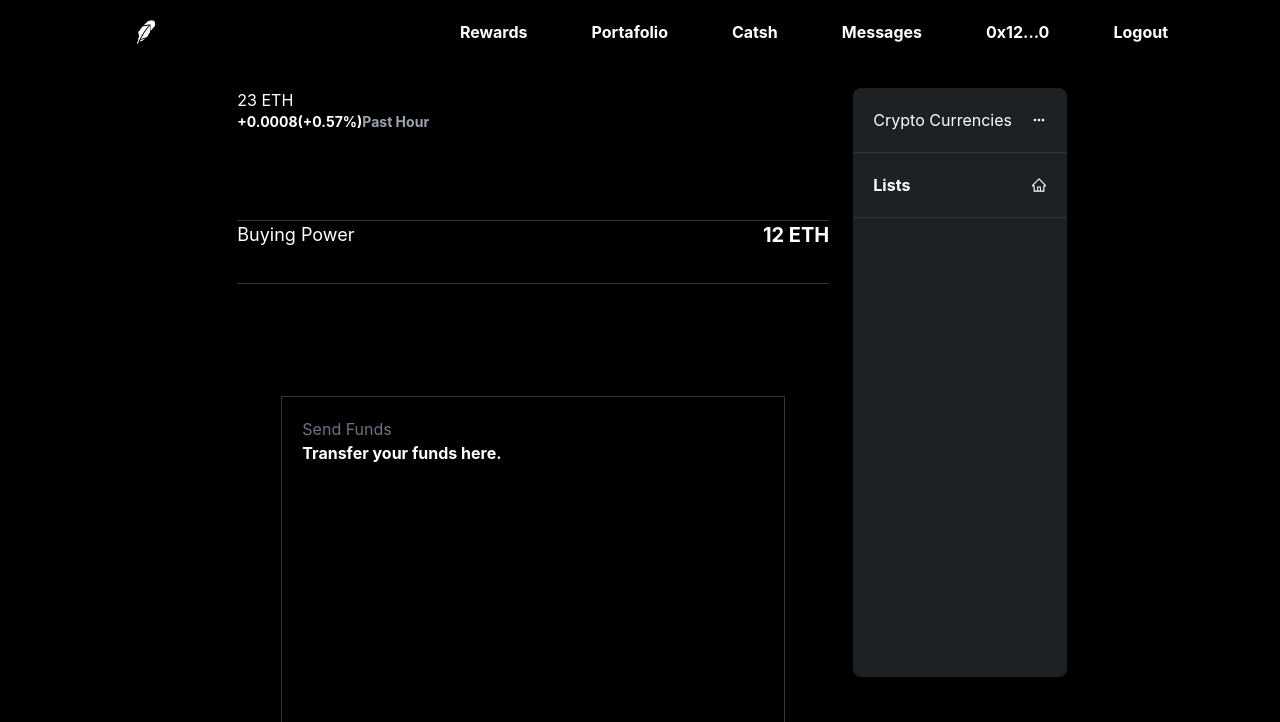
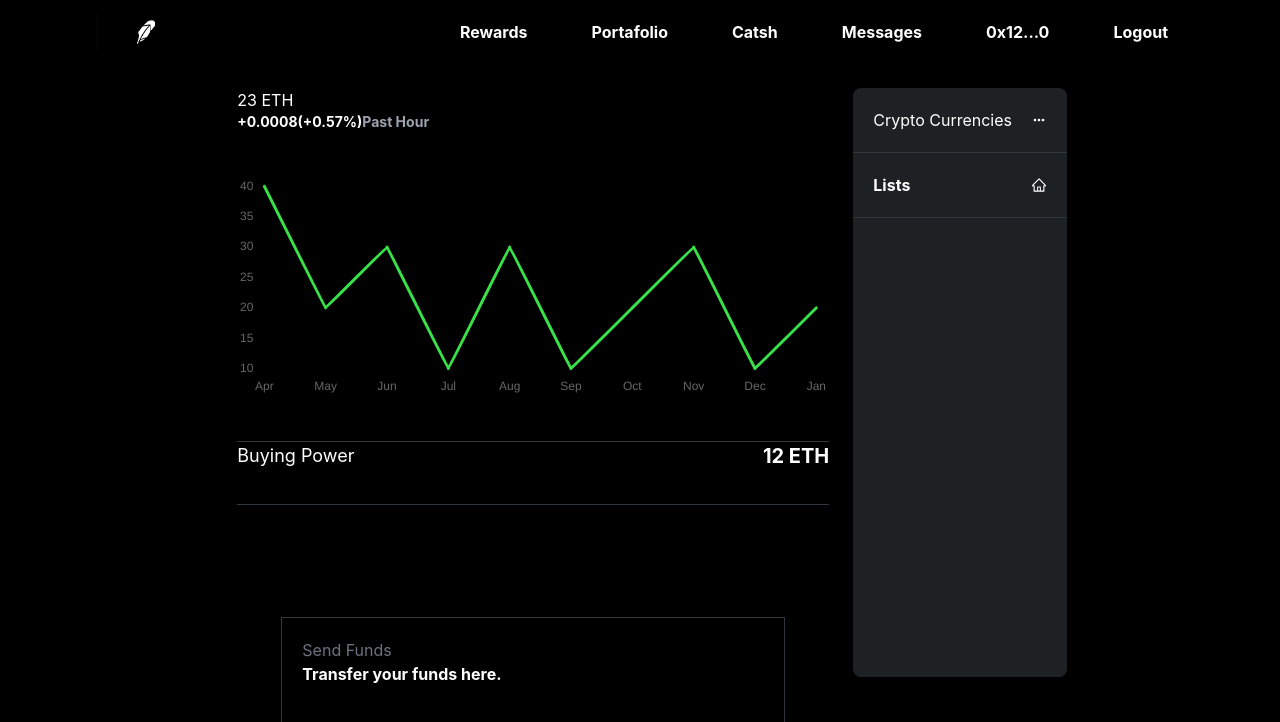
Before and after one commit to elcokiin/robinhood-clone-blockchain, a Next.js app: page / in a window 1280 px wide. Shown: the top 722 px of the page. Built offline with nearby package versions, Linux system fonts and the light colour scheme.

Commit message:
added portfolio chart

```diff
--- /dev/null
+++ b/components/PortfolioChart.js
@@ -0,0 +1,56 @@
+import React from 'react';
+import { Line } from 'react-chartjs-2';
+import Chart from 'chart.js/auto';
+
+const data = {
+    labels: [
+        "Apr",
+        "May",
+        "Jun",
+        "Jul",
+        "Aug",
+        "Sep",
+        "Oct",
+        "Nov",
+        "Dec",
+        "Jan",
+        // "Feb",
+        // "Mar"
+    ],
+    datasets: [
+        {
+            fill: false,
+            lineTension: 0.01,
+            backgroundColor: '#38E148',
+            borderColor: '#38E148',
+            borderCapStyle: 'butt',
+            borderDash: [],
+            borderDashOffset: 0.0,
+            borderJoinStyle: 'miter',
+            pointBorderColor: '#38E148',
+            pointBackgroundColor: '#38E148',
+            pointBorderWidth: 1,
+            pointHoverRadius: 5,
+            pointHoverBackgroundColor: '#38E148',
+            pointHoverBorderColor: '#38E148',
+            pointHoverBorderWidth: 2,
+            pointRadius: 1,
+            pointHitRadius: 10,
+            data: [ 40, 20, 30, 10, 30, 10, 20, 30, 10, 20, 30, 10 ],
+        }
+    ]
+}
+
+const options = {
+    plugins: {
+        legend: {
+            display: false,
+        }
+    }
+}
+
+const PortfolioChart = () => {
+    return <Line data={data} options={options} width={400} height={150}/>
+}
+
+export default PortfolioChart;
--- a/package.json
+++ b/package.json
@@ -9,8 +9,10 @@
     "lint": "next lint"
   },
   "dependencies": {
+    "chart.js": "^3.8.0",
     "next": "12.1.6",
     "react": "18.1.0",
+    "react-chartjs-2": "^4.2.0",
     "react-dom": "18.1.0",
     "react-icons": "^4.3.1"
   },
--- a/pages/index.js
+++ b/pages/index.js
@@ -1,5 +1,6 @@
 // Components
 import Header from '../components/Header';
+import PortfolioChart from '../components/PortfolioChart';
 
 // Icons
 import { BiDotsHorizontalRounded } from 'react-icons/bi';
@@ -47,7 +48,7 @@
           </div>
           <div>
             <div className={styles.chartContainer}>
-              {/* <PortfolioChart /> */}
+              <PortfolioChart />
             </div>
           </div>
           <div className={styles.buyingPowerContainer}>
```
Also changed, not shown: 1 other file (tests, documents, lock files or other folders).
